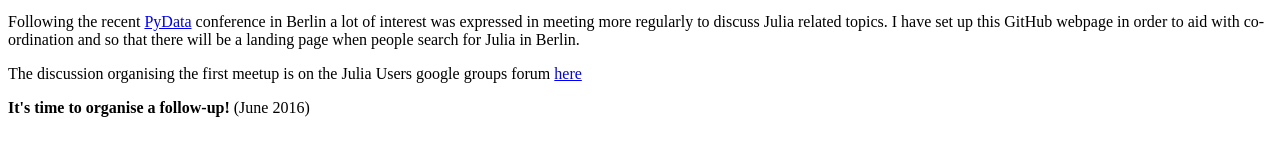
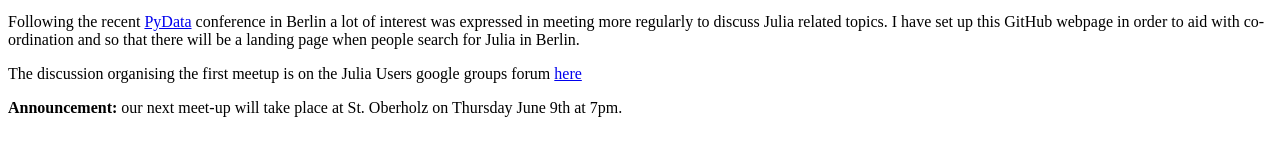
Before and after one commit to julia-users-berlin/julia-users-berlin.github.io, a plain HTML site: page index.html in a window 1280 px wide. Shown: the part 487-642 px from the top of the page. Drawn offline with Linux system fonts and the light colour scheme.

Commit message:
Update index.html

```diff
--- a/index.html
+++ b/index.html
@@ -26,8 +26,8 @@
 
     <p>
       <b>
-      It's time to organise a follow-up!
-      </b>(June 2016)
+       Announcement:
+      </b> our next meet-up will take place at St. Oberholz on Thursday June 9th at 7pm.
     </p>
   </body>
 </html>
```
